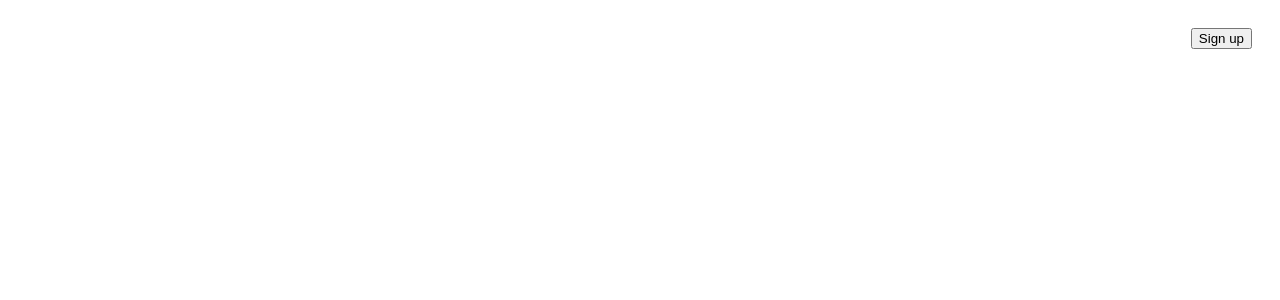
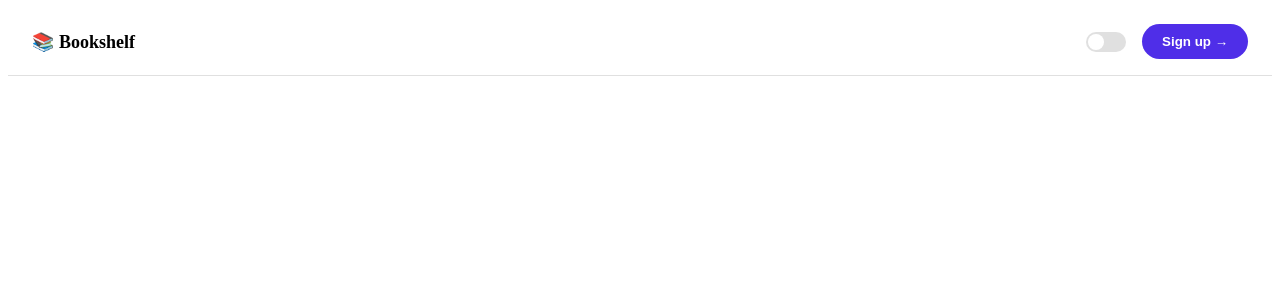
Before and after one commit to NurAleynaPektas/book-app, a React (Vite) app: page / in a window 1280 px wide. Shown: the top 300 px of the page. Built offline with nearby package versions, Linux system fonts and the light colour scheme.

Commit message:
header added

```diff
--- a/src/App.jsx
+++ b/src/App.jsx
@@ -1,20 +1,13 @@
 import { useState } from "react";
 import AuthModal from "./components/AuthModal";
+import Header from "./components/Header";
 
 function App() {
   const [isAuthOpen, setIsAuthOpen] = useState(false);
 
   return (
     <div>
-      <header
-        style={{
-          display: "flex",
-          justifyContent: "flex-end",
-          padding: "20px",
-        }}
-      >
-        <button onClick={() => setIsAuthOpen(true)}>Sign up</button>
-      </header>
+      <Header onAuthOpen={() => setIsAuthOpen(true)} />
 
       {isAuthOpen && <AuthModal onClose={() => setIsAuthOpen(false)} />}
     </div>
--- /dev/null
+++ b/src/components/Header.jsx
@@ -0,0 +1,17 @@
+import css from "./Header.module.css";
+
+export default function Header({ onAuthOpen }) {
+  return (
+    <header className={css.header}>
+      <div className={css.logo}>📚 Bookshelf</div>
+
+      <div className={css.right}>
+        <div className={css.toggle}></div>
+
+        <button className={css.authBtn} onClick={onAuthOpen}>
+          Sign up →
+        </button>
+      </div>
+    </header>
+  );
+}
--- /dev/null
+++ b/src/components/Header.module.css
@@ -0,0 +1,53 @@
+.header {
+  display: flex;
+  justify-content: space-between;
+  align-items: center;
+  padding: 16px 24px;
+  border-bottom: 1px solid #e0e0e0;
+  background-color: #ffffff;
+}
+
+.logo {
+  font-weight: 700;
+  font-size: 18px;
+}
+
+.right {
+  display: flex;
+  align-items: center;
+  gap: 16px;
+}
+
+.toggle {
+  width: 40px;
+  height: 20px;
+  border-radius: 20px;
+  background-color: #e0e0e0;
+  position: relative;
+}
+
+.toggle::after {
+  content: "";
+  position: absolute;
+  width: 16px;
+  height: 16px;
+  background-color: #ffffff;
+  border-radius: 50%;
+  top: 2px;
+  left: 2px;
+}
+
+.authBtn {
+  padding: 10px 20px;
+  border-radius: 24px;
+  border: none;
+  background-color: #4f2ee8;
+  color: white;
+  font-weight: 600;
+  cursor: pointer;
+  transition: 0.2s;
+}
+
+.authBtn:hover {
+  background-color: #3721b6;
+}
```
